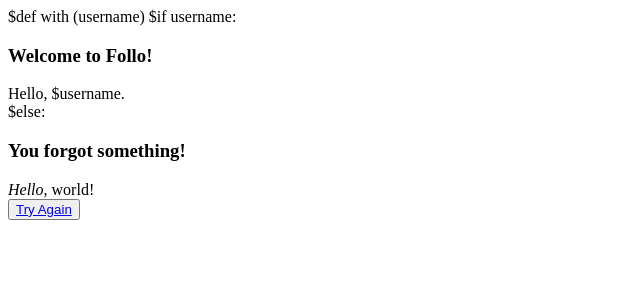
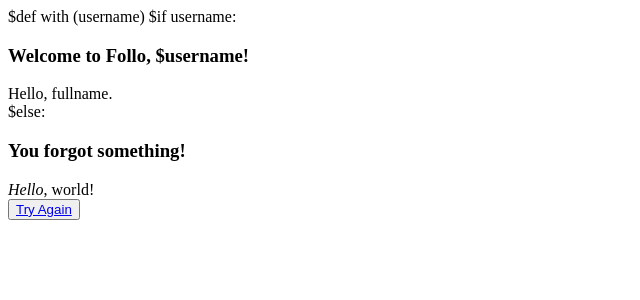
Before and after one commit to canibal/Follo, a Python web app: template follohw/templates/index.html in a window 1280 px wide. Shown: the top 300 px of the page, without its empty margins (0-640 px from the left). Run offline with Jinja, Linux system fonts and the light colour scheme; the template is opened without the code that fills it, so the values that code supplies are empty.

Commit message:
sets up username function

```diff
--- a/follohw/templates/index.html
+++ b/follohw/templates/index.html
@@ -4,8 +4,11 @@
 $if username:
     <div class="well well-lg">
     <div class="panel panel-primary">
-        <div class="panel-heading"><h3 class="panel-title">Welcome to Follo!</h3></div>
-        <div class="panel-body">Hello, <span class="">$username</span>.</div>
+        <div class="panel-heading">
+            <h3 class="panel-title">Welcome to Follo, <strong class="header-user">$username</strong>!
+            </h3>
+        </div>
+        <div class="panel-body">Hello, <span class="">fullname</span>.</div>
     </div>
     </div>
 $else:
--- a/follohw/templates/layout.html
+++ b/follohw/templates/layout.html
@@ -4,7 +4,7 @@
 <head>
     <title>Follo App</title>
     <link rel="stylesheet" href="https://maxcdn.bootstrapcdn.com/bootstrap/3.3.7/css/bootstrap.min.css" integrity="sha384-BVYiiSIFeK1dGmJRAkycuHAHRg32OmUcww7on3RYdg4Va+PmSTsz/K68vbdEjh4u" crossorigin="anonymous">
-    <link rel="stylesheet" href="main.css">
+    <link rel="stylesheet" href="css/main.css">
 </head>
 <body>
 
```
